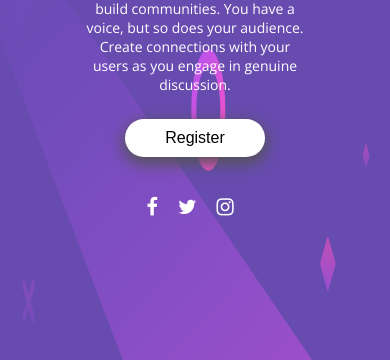
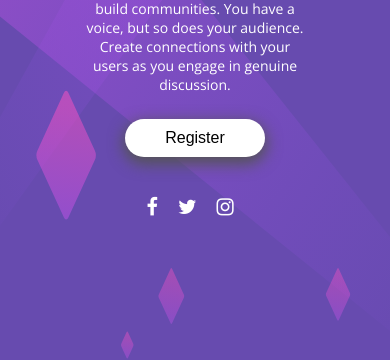
Before and after one commit to distephano30/huddle-landing-page-with-single-introductory-section-master, a plain HTML site: page index.html in a window 390 px wide. Shown: the part 484-844 px from the top of the page. Drawn offline with nearby package versions, Linux system fonts and the light colour scheme.

Commit message:
Update style.css

```diff
--- a/style.css
+++ b/style.css
@@ -75,6 +75,14 @@ footer{
 }
 
 @media (max-width:1024px) {
+  body{
+   margin: 0;
+   font-family: 'Open Sans', sans-serif;
+   background-color: var(--violet);
+   background-image: url('images/bg-mobile.svg');
+   /* background-size: 100% 100vh; */
+   background-repeat: no-repeat;
+  }
   main{
     width: 70%;
     margin: auto;
```
